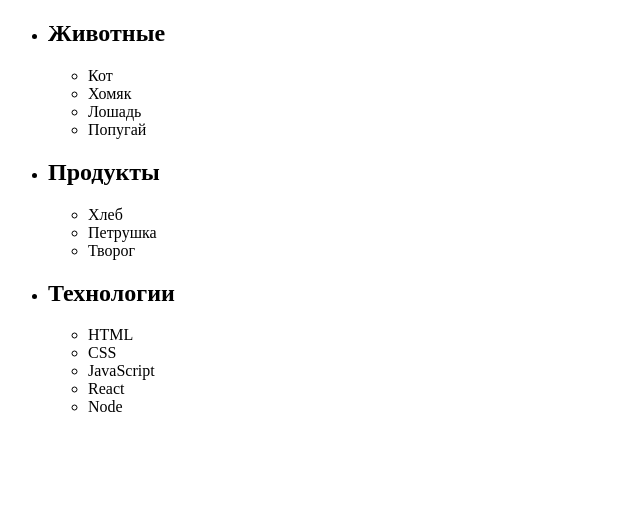
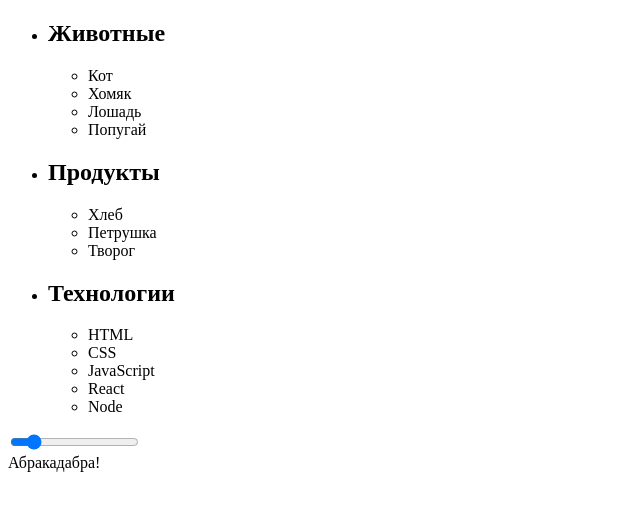
Before and after one commit to Nataliia-Korneiko/goit-js, a plain HTML site: page JS-07/index.html in a window 1280 px wide. Shown: the whole page, without its empty margins (0-640 px from the left). Drawn offline with Linux system fonts and the light colour scheme.

Commit message:
changed task-7

```diff
--- a/JS-07/index.html
+++ b/JS-07/index.html
@@ -72,10 +72,10 @@
     <script type="module" src="js/task-6.js"></script> -->
 
     <!-- ============================================= -->
-    <!-- <input id="font-size-control" type="range" />
+    <input id="font-size-control" type="range" />
     <br />
     <span id="text">Абракадабра!</span>
-    <script type="module" src="js/task-7.js"></script> -->
+    <script type="module" src="js/task-7.js"></script>
 
     <!-- ============================================= -->
     <!-- <div id="controls">
--- a/JS-07/js/task-7.js
+++ b/JS-07/js/task-7.js
@@ -8,10 +8,10 @@
 
 // Решение 7
 const newInput = document.getElementById("font-size-control");
-const NewText = document.getElementById("text");
+const newText = document.getElementById("text");
 newInput.value = 14;
 
 newInput.addEventListener(
   "input",
-  () => (NewText.style.fontSize = `${newInput.value}px`)
+  () => (newText.style.fontSize = `${newInput.value}px`)
 );
```
